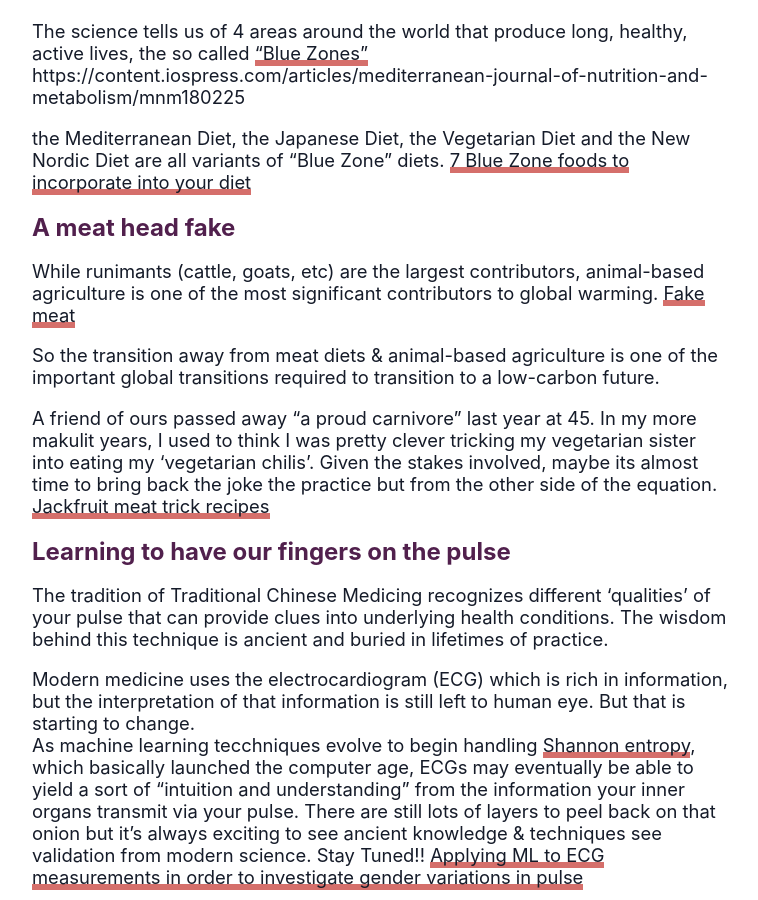
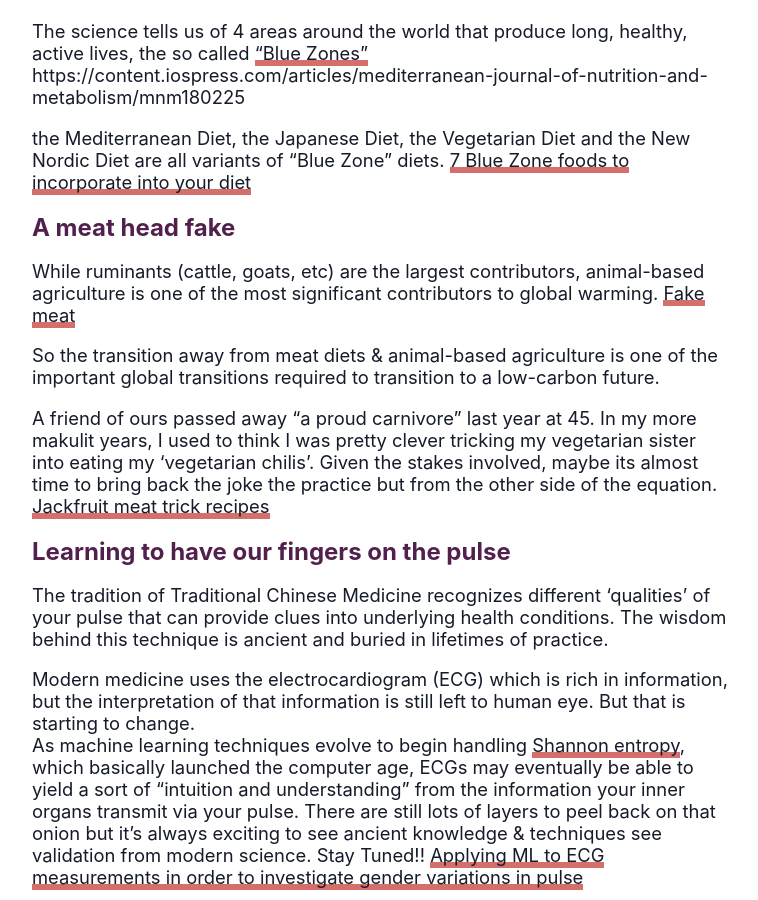
Before and after one commit to paglalayag/paglalayag.github.io, a Jekyll site: the page built from _posts/2022-02-11-learning-to-fake-it.md, in a window 1280 px wide and 900 px high, scrolled down 1380 px. Shown: the whole window, without its empty margins (258-1016 px from the left). Built offline with Jekyll 4.4.1, drawn with Linux system fonts in a browser that asks for light colours; nearby versions of some CDN libraries.

```diff
--- a/_posts/2022-02-11-learning-to-fake-it.md
+++ b/_posts/2022-02-11-learning-to-fake-it.md
@@ -45,7 +45,7 @@
 
 
 ## A meat head fake
-While runimants (cattle, goats, etc) are the largest contributors, animal-based agriculture is one of the most significant contributors to global warming.
+While ruminants (cattle, goats, etc) are the largest contributors, animal-based agriculture is one of the most significant contributors to global warming.
 [Fake meat](https://journals.plos.org/climate/article?id=10.1371/journal.pclm.0000010)
 
 So the transition away from meat diets & animal-based agriculture is one of the  important global transitions required to transition to a low-carbon future.
@@ -54,19 +54,22 @@
 Given the stakes involved, maybe its almost time to bring back the joke the practice but from the other side of the equation.
 [Jackfruit meat trick recipes](https://www.tasteofhome.com/collection/jackfruit-recipes/)
 
+
 ## Learning to have our fingers on the pulse
-The tradition of Traditional Chinese Medicing recognizes different 'qualities' of your pulse that can provide clues into underlying health conditions. The wisdom behind this technique is ancient and buried in lifetimes of practice.
+The tradition of Traditional Chinese Medicine recognizes different 'qualities' of your pulse that can provide clues into underlying health conditions. The wisdom behind this technique is ancient and buried in lifetimes of practice.
 
 Modern medicine uses the electrocardiogram (ECG) which is rich in information, but the interpretation of that information is still left to human eye.  But that is starting to change.
-As machine learning tecchniques evolve to begin handling [Shannon entropy](https://towardsdatascience.com/what-is-shannons-entropy-5ad1b5a83ce1), which basically launched the computer age, ECGs may eventually be able to yield a sort of "intuition and understanding" from the information your inner organs transmit via your pulse.
+As machine learning techniques evolve to begin handling [Shannon entropy](https://towardsdatascience.com/what-is-shannons-entropy-5ad1b5a83ce1), which basically launched the computer age, ECGs may eventually be able to yield a sort of "intuition and understanding" from the information your inner organs transmit via your pulse.
 There are still lots of layers to peel back on that onion but it's always exciting to see ancient knowledge & techniques see validation from modern science. Stay Tuned!!
 [Applying ML to ECG measurements in order to investigate gender variations in pulse](https://www.hindawi.com/journals/ecam/2022/7285312/)
+
 
 ## Stories of learning from the sands of time
 Ancient Egypt has produced a wonderful view of how our ancient ancestors made sense of the natural world they could sense and the supernatural they could sense but only speculate about.
 As one of the first societies to cast their knowledge and understanding into written form, their students had to learn writing just as we do today.  This year, the second largest collection of egyptian writing tablets was uncovered.  The time and place uncovered by this snapshot in time? A school next to the temple of King Ptolemy, father of Cleopatra.
 
 [Massive new discovery of ancient egyptian writing](https://uni-tuebingen.de/en/university/news-and-publications/press-releases/press-releases/article/more-than-18000-pot-sherds-document-life-in-ancient-egypt/)
+
 
 ## The Mighty Facebook falters
 As the dominant provider of social connectivity in the Philippines, Facebook's recent stumble may mark the beginning of the end of a communications and social era.
```
Also changed, not shown: _posts/2022-05-21-move-coin-moment.md (added, +39 -0 lines), assets/img/move-coin-og.png (added), assets/img/move-coin.png (added), 1 other file.
